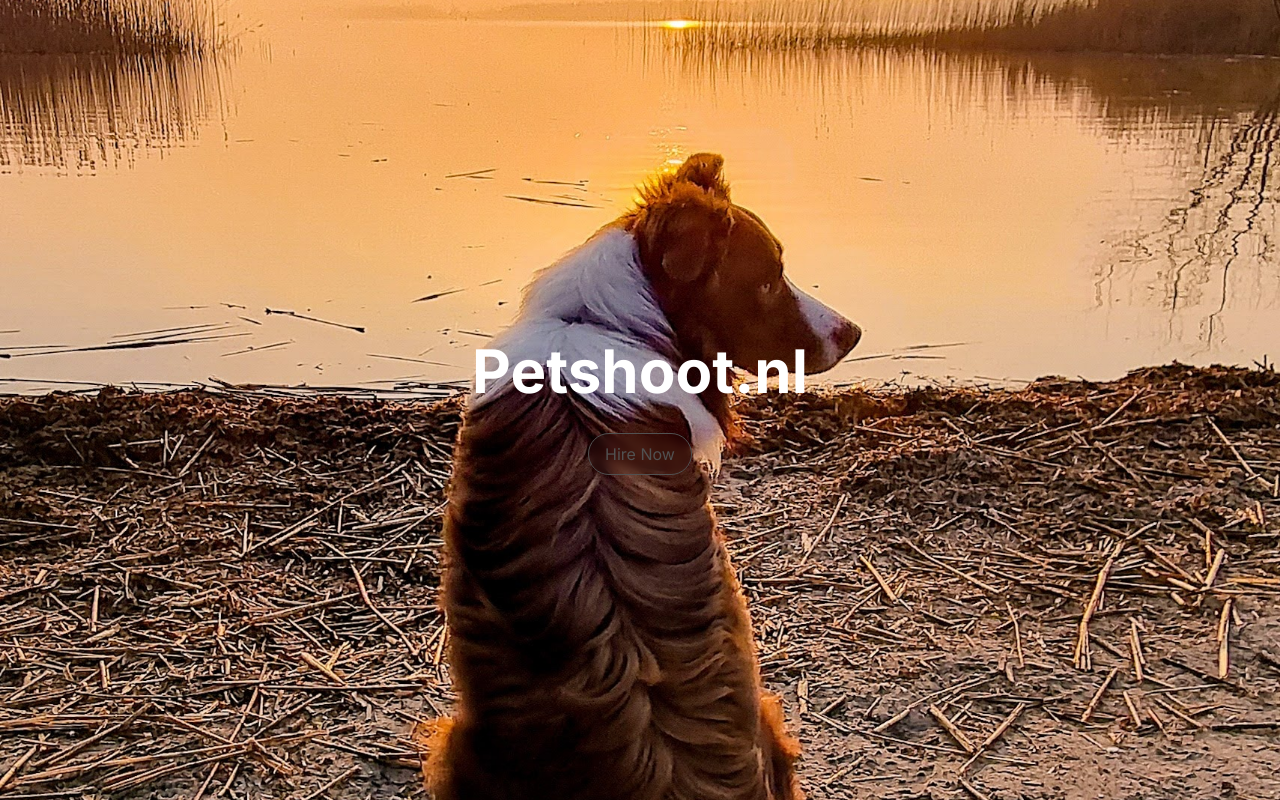
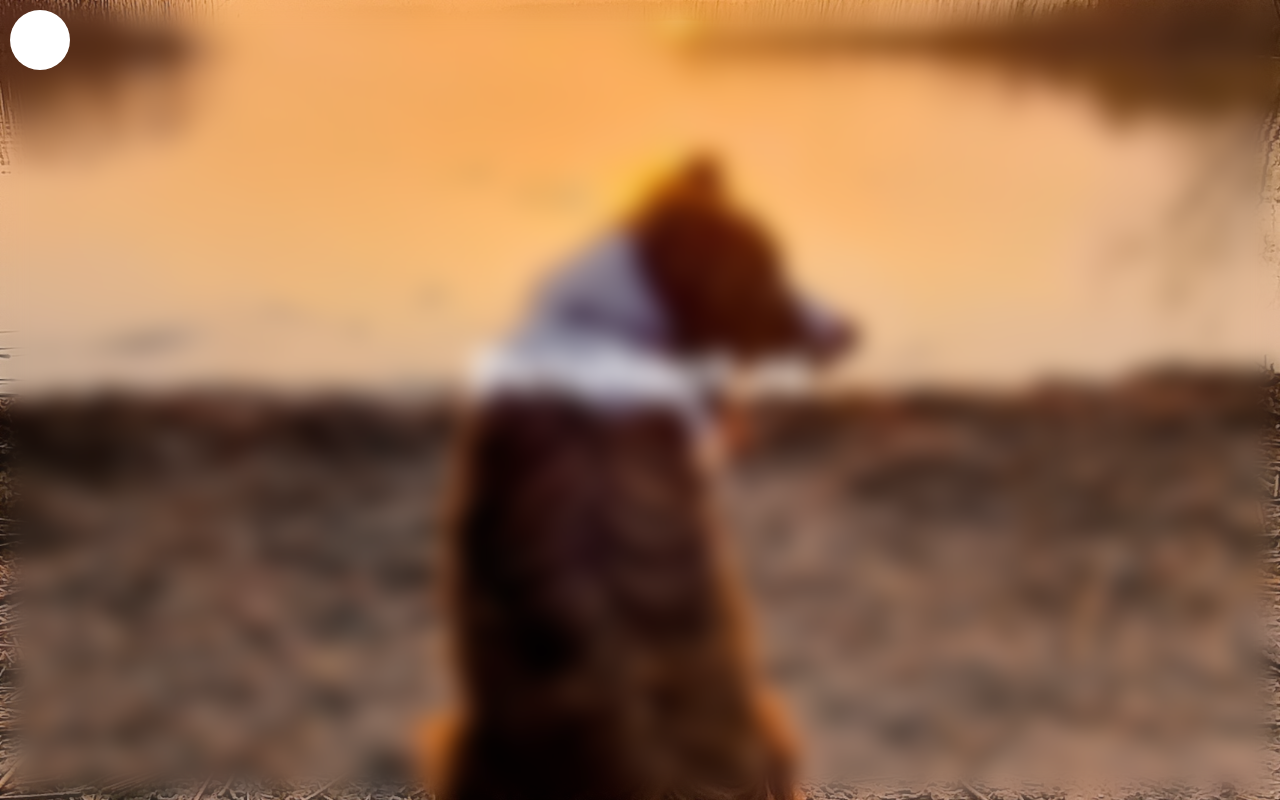
Before and after one commit to jochemwhite/petshoot, a Next.js app: page / in a window 1280 px wide. Shown: the top 800 px of the page. Built offline with nearby package versions, Linux system fonts and the light colour scheme.

Commit message:
chore: Update framer-motion dependency to version 11.2.11 and add Header component to PublicLayout

```diff
--- a/package.json
+++ b/package.json
@@ -17,7 +17,7 @@
     "clsx": "^2.1.1",
     "eslint": "9.5.0",
     "eslint-config-next": "14.2.4",
-    "framer-motion": "^11.2.10",
+    "framer-motion": "^11.2.11",
     "lucide-react": "^0.395.0",
     "next": "14.2.4",
     "next-themes": "^0.3.0",
--- a/src/app/(public)/layout.tsx
+++ b/src/app/(public)/layout.tsx
@@ -1,4 +1,5 @@
 import Footer from "@/components/layout/footer";
+import Header from "@/components/layout/header";
 import React from "react";
 
 interface Props {
@@ -7,6 +8,7 @@
 export default function PublicLayout({ children }: Props) {
   return (
     <>
+      <Header />
       {children}
       <Footer />
     </>
--- /dev/null
+++ b/src/components/layout/hamburger-menu.tsx
@@ -0,0 +1,113 @@
+import * as React from "react";
+import { useRef } from "react";
+import { motion, sync, useCycle } from "framer-motion";
+import { useDimensions } from "@/hooks/use-dimensions";
+
+const sidebar = {
+  open: (height = 1000) => ({
+    clipPath: `circle(${height * 2 + 200}px at 40px 40px)`,
+    transition: {
+      type: "spring",
+      stiffness: 20,
+      restDelta: 2,
+    },
+  }),
+  closed: {
+    clipPath: "circle(30px at 40px 40px)",
+    transition: {
+      delay: 0.5,
+      type: "spring",
+      stiffness: 400,
+      damping: 40,
+    },
+  },
+};
+
+export const HamburgerMenu = () => {
+  const [isOpen, toggleOpen] = useCycle(false, true);
+
+  return (
+    <motion.nav initial={true} animate={isOpen ? "open" : "closed"}>
+      <motion.div className="bg-content-bg h-screen" variants={sidebar} />
+      <Navigation />
+      <MenuToggle toggle={() => toggleOpen()} />
+    </motion.nav>
+  );
+};
+
+const Path = (props) => <motion.path fill="transparent" strokeWidth="3" stroke="hsl(0, 0%, 18%)" strokeLinecap="round" {...props} />;
+
+export const MenuToggle = ({ toggle }) => (
+  <button onClick={toggle}>
+    <svg width="23" height="23" viewBox="0 0 23 23">
+      <Path
+        variants={{
+          closed: { d: "M 2 2.5 L 20 2.5" },
+          open: { d: "M 3 16.5 L 17 2.5" },
+        }}
+      />
+      <Path
+        d="M 2 9.423 L 20 9.423"
+        variants={{
+          closed: { opacity: 1 },
+          open: { opacity: 0 },
+        }}
+        transition={{ duration: 0.1 }}
+      />
+      <Path
+        variants={{
+          closed: { d: "M 2 16.346 L 20 16.346" },
+          open: { d: "M 3 2.5 L 17 16.346" },
+        }}
+      />
+    </svg>
+  </button>
+);
+
+const variants1 = {
+  open: {
+    y: 0,
+    opacity: 1,
+    transition: {
+      y: { stiffness: 1000, velocity: -100 },
+    },
+  },
+  closed: {
+    y: 50,
+    opacity: 0,
+    transition: {
+      y: { stiffness: 1000 },
+    },
+  },
+};
+
+const colors = ["#FF008C", "#D309E1", "#9C1AFF", "#7700FF", "#4400FF"];
+
+export const MenuItem = ({ i }) => {
+  const style = { border: `2px solid ${colors[i]}` };
+  return (
+    <motion.li variants={variants1} whileHover={{ scale: 1.1 }} whileTap={{ scale: 0.95 }}>
+      <div className="icon-placeholder" style={style} />
+      <div className="text-placeholder" style={style} />
+    </motion.li>
+  );
+};
+
+const variants = {
+  open: {
+    transition: { staggerChildren: 0.07, delayChildren: 0.2 },
+  },
+  closed: {
+    transition: { staggerChildren: 0.05, staggerDirection: -1 },
+  },
+};
+
+export const Navigation = () => (
+  <motion.ul variants={variants}>
+    {itemIds.map((i) => (
+      <MenuItem i={i} key={i} />
+    ))}
+  </motion.ul>
+);
+
+const itemIds = [0, 1, 2, 3, 4];
--- /dev/null
+++ b/src/components/layout/header.tsx
@@ -0,0 +1,63 @@
+"use client";
+import { cn } from "@/lib/utils";
+import { useScroll } from "framer-motion";
+import Link from "next/link";
+import { useState } from "react";
+import { HamburgerMenu } from "./hamburger-menu";
+
+export default function Header() {
+  const { scrollYProgress } = useScroll();
+  const [scrollY, setScrollY] = useState<number>(0);
+  const [isOpen, setIsOpen] = useState<boolean>(false);
+
+  const links = [
+    {
+      name: "Home",
+      href: "/",
+    },
+    {
+      name: "About Me",
+      href: "/about",
+    },
+    {
+      name: "Portfolio",
+      href: "/portfolio",
+    },
+    {
+      name: "Contact",
+      href: "/contact",
+    },
+  ];
+
+  scrollYProgress.on("change", (e) => {
+    setScrollY(e);
+  });
+
+  const toggleHamMenu = () => setIsOpen(!isOpen);
+  const genericHamburgerLine = `h-1 w-6 my-1 rounded-full bg-black transition ease transform duration-300`;
+  return (
+    <header
+      className={cn("fixed z-50 h-full w-full text-secondary-text text-xl", {
+        "backdrop-blur-md": scrollY > 0.1,
+      })}
+      >
+      {/* hamburger menu */}
+      <HamburgerMenu />
+
+
+
+      <nav className="h-full relative">
+
+        {/* desktop menu */}
+
+        <ul className="hidden lg:flex h-full justify-center items-center ">
+          {links.map((link) => (
+            <li key={link.name} className="mx-5">
+              <Link href={link.href}>{link.name}</Link>
+            </li>
+          ))}
+        </ul>
+      </nav>
+    </header>
+  );
+}
--- /dev/null
+++ b/src/hooks/use-dimensions.ts
@@ -0,0 +1,18 @@
+import { MutableRefObject, useEffect, useRef } from "react";
+
+// Naive implementation - in reality would want to attach
+// a window or resize listener. Also use state/layoutEffect instead of ref/effect
+// if this is important to know on initial client render.
+// It would be safer to  return null for unmeasured states.
+export const useDimensions = (ref: MutableRefObject<null>) => {
+  const dimensions = useRef({ width: 0, height: 0 });
+
+  useEffect(() => {
+    if (ref.current) {
+      dimensions.current.width = ref.current.offsetWidth;
+      dimensions.current.height = ref.current.offsetHeight;
+    }
+  }, []);
+
+  return dimensions.current;
+};
```
Also changed, not shown: 1 other file (tests, documents, lock files or other folders).
